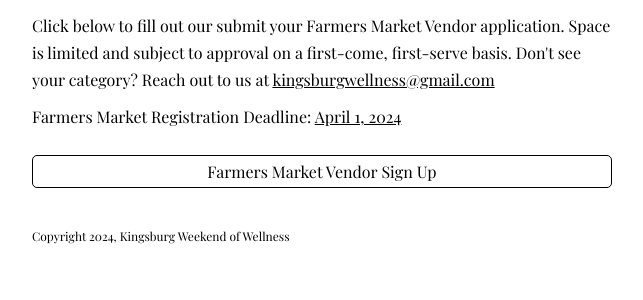
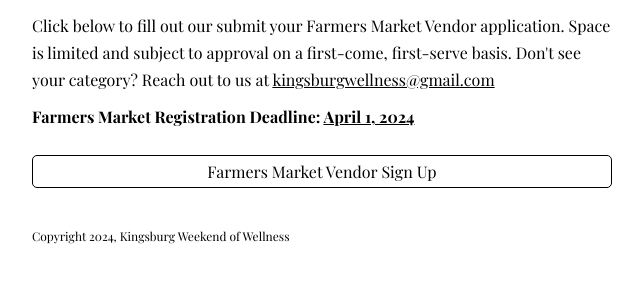
Before and after one commit to BlackCubes/weekend-of-wellness, a Django app: page /events/farmers-market/ in a window 1280 px wide. Shown: the part 941-1241 px from the top of the page, without its empty margins (64-707 px from the left). Run offline with Django 5.2, Linux system fonts and the light colour scheme; some web fonts are replaced.

Commit message:
feat(farmers-market): add bold font weight

```diff
--- a/events/templates/events/farmers-market.html
+++ b/events/templates/events/farmers-market.html
@@ -51,8 +51,10 @@
     </p>
 
     <p class="paragraph">
-      Farmers Market Registration Deadline:
-      <span class="underline">April 1, 2024</span>
+      <span class="bold">
+        Farmers Market Registration Deadline:
+        <span class="underline">April 1, 2024</span>
+      </span>
     </p>
 
     <a
```
